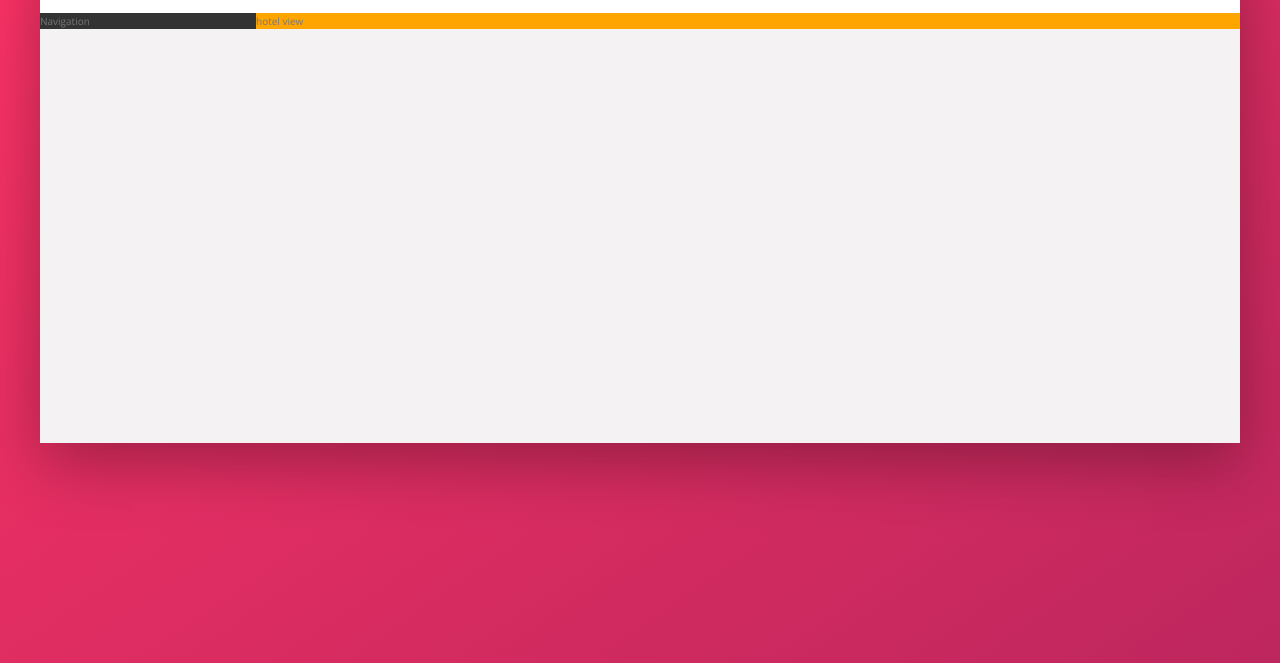
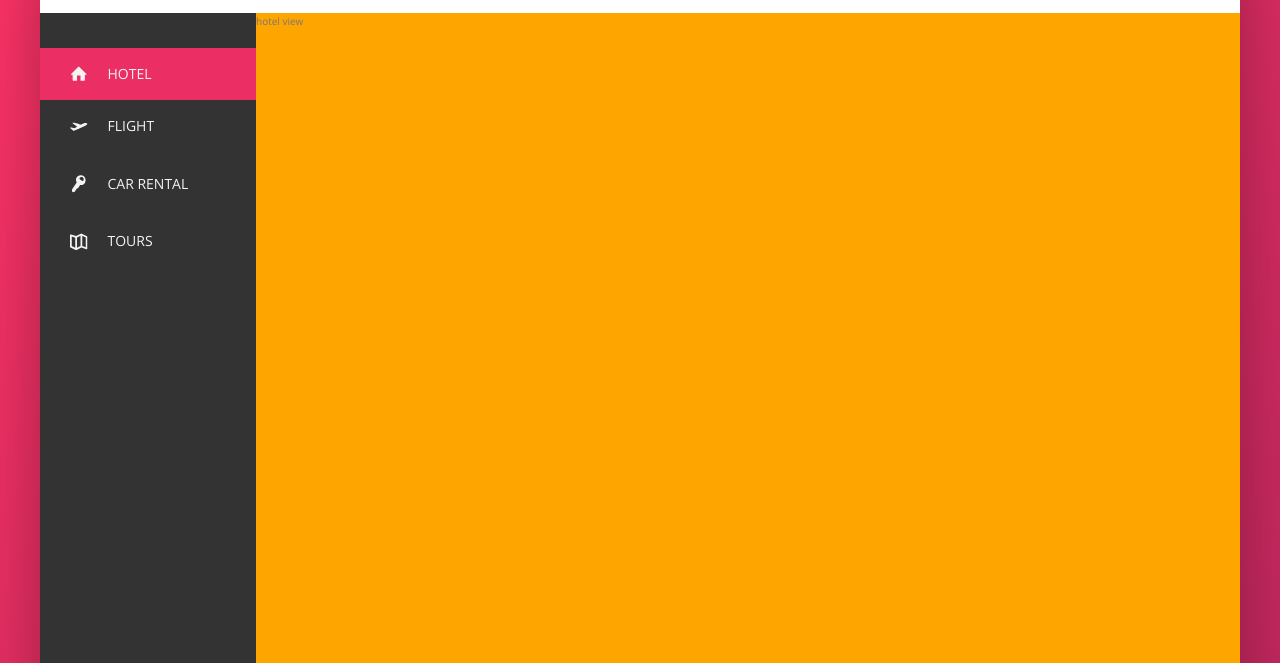
Before and after one commit to bachar78/Trillo-Project-Advanced-Css, a website: page index.html in a window 1280 px wide. Shown: the part 137-800 px from the top of the page. Drawn offline with nearby package versions, Linux system fonts and the light colour scheme.

Commit message:
Building the side navigation

```diff
--- a/index.html
+++ b/index.html
@@ -41,7 +41,45 @@
           </nav>
       </header>
       <div class="content">
-          <nav class="sidebar">Navigation</nav>
+          <nav class="sidebar">
+              <ul class="side-nav">
+                <li class="side-nav__item--active">
+                    <a href="" class="side-nav__link">
+                        <svg class="side-nav__icon">
+                            <use xlink:href="img/sprite.svg#icon-home"></use>
+                        </svg>
+                        <span>Hotel</span>
+                    </a>
+                </li>
+                <li class="side-nav__item">
+                    <a href="" class="side-nav__link">
+                        <svg class="side-nav__icon">
+                            <use xlink:href="img/sprite.svg#icon-aircraft-take-off"></use>
+                        </svg>
+                        <span>Flight</span>
+                    </a>
+                </li>
+                <li class="side-nav__item">
+                    <a href="" class="side-nav__link">
+                        <svg class="side-nav__icon">
+                            <use xlink:href="img/sprite.svg#icon-key"></use>
+                        </svg>
+                        <span>Car Rental</span>
+                    </a>
+                </li>
+                <li class="side-nav__item">
+                    <a href="" class="side-nav__link">
+                        <svg class="side-nav__icon">
+                            <use xlink:href="img/sprite.svg#icon-map"></use>
+                        </svg>
+                        <span>Tours</span>
+                    </a>
+                </li>
+              </ul>
+              <div class="legal">
+                  &copy; 2017 by Trillo. All rights reserved
+              </div>
+          </nav>
           <main class="hotel-view">
               hotel view
           </main>
--- a/sass/_components.scss
+++ b/sass/_components.scss
@@ -89,7 +89,7 @@
     background-color: var(--color-primary);
     color: #fff;
     border-radius: 50%;
-    font-size: .9rem;
+    font-size: 0.9rem;
     font-weight: 500;
     display: flex;
     justify-content: center;
@@ -99,7 +99,68 @@
   &__user-photo {
     height: 3.75rem;
     border-radius: 50%;
-    margin-right: .5rem;
+    margin-right: 0.5rem;
   }
+}
 
+//Side Navigation
+.side-nav {
+  list-style: none;
+  font-size: 1.4rem;
+  margin-top: 3.5rem;
+  &__item {
+    position: relative;
+    &:not(:last-child) {
+      margin-bottom: .5rem;
+    }
+    &--active {
+      background-color: var(--color-primary);
+    }
+  }
+  &__item::before {
+    content: '';
+    position: absolute;
+    top: 0;
+    left: 0;
+    height: 100%;
+    width: 3px;
+    background-color: var(--color-primary);
+    transform: scaleY(0);
+    transition: transform .2s, width .4s cubic-bezier(1,0,0,1) .2s, background-color .1s;
+  }
+  &__item:hover::before {
+    transform: scaleY(1);
+    width: 100%;
+  }
+  &__item:active::before {
+    background-color: var(--color-primary-dark);
+  }
+  &__link:link,
+  &__link:visited {
+    text-decoration: none;
+    color: var(--color-grey-light-2);
+    text-transform: uppercase;
+    display: block;
+    padding: 1.5rem 3rem;
+    display: flex;
+    align-items: center;
+    position: relative;
+    z-index: 100;
+  }
+  &__icon {
+    width: 1.75rem;
+    height: 1.75rem;
+    margin-right: 2rem;
+    fill: currentColor;
+  }
+  span {
+  }
 }
+
+//Legal text
+.legal {
+  font-size: 1.2rem;
+  color: var(--color-grey-light-4);
+  text-align: center;
+  padding: 2.5rem;
+}
--- a/sass/_layout.scss
+++ b/sass/_layout.scss
@@ -23,11 +23,15 @@
 .sidebar {
   background-color: var(--color-grey-dark-1);
     flex: 0 0 18%;
-
+    display: flex;
+    flex-direction: column;
+    justify-content: space-between;
+    // align-items: center;
 }
 
 .hotel-view {
     background-color: #fff;
     background-color: orange;
     flex: 1;
+    height: 80rem;
 }
```
Also changed, not shown: css/style.css.
